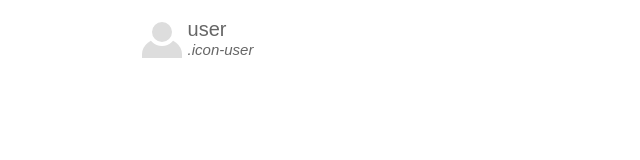
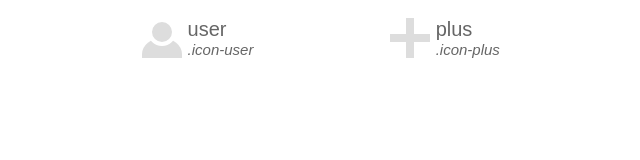
Before and after one commit to colorpeach/Xicon, a plain HTML site: page demo.html in a window 1280 px wide. Shown: the whole page, without its empty margins (23-663 px from the left). Drawn offline with Linux system fonts and the light colour scheme.

Commit message:
add icon-plus

```diff
--- a/css/Xicon.css
+++ b/css/Xicon.css
@@ -46,3 +46,28 @@
     position: absolute;
     top: 0.5em;
 }
+
+/**
+ * written by tanxuewei --start
+ */
+.icon-plus:before {
+    height: 0.2em;
+    width: 1em;
+    background-color: #ddd;
+    display: block;
+    position: absolute;
+    top: 0.4em;
+    z-index: 1;
+}
+
+.icon-plus:after {
+    height: 1em;
+    width: 0.2em;
+    background-color: #ddd;
+    display: block;
+    position: absolute;
+    left: 0.4em;
+}
+/**
+ * written by tanxuewei --end
+ */
--- a/demo.html
+++ b/demo.html
@@ -59,6 +59,15 @@
                     </figcaption>
                 </figure>
             </section>
+            <section>
+                <figure>
+                    <span class='icon-plus'></span>
+                    <figcaption>
+                        <p>plus</p>
+                        <i>.icon-plus</i>
+                    </figcaption>
+                </figure>
+            </section>
         </div>
     </body>
 </html>
```
